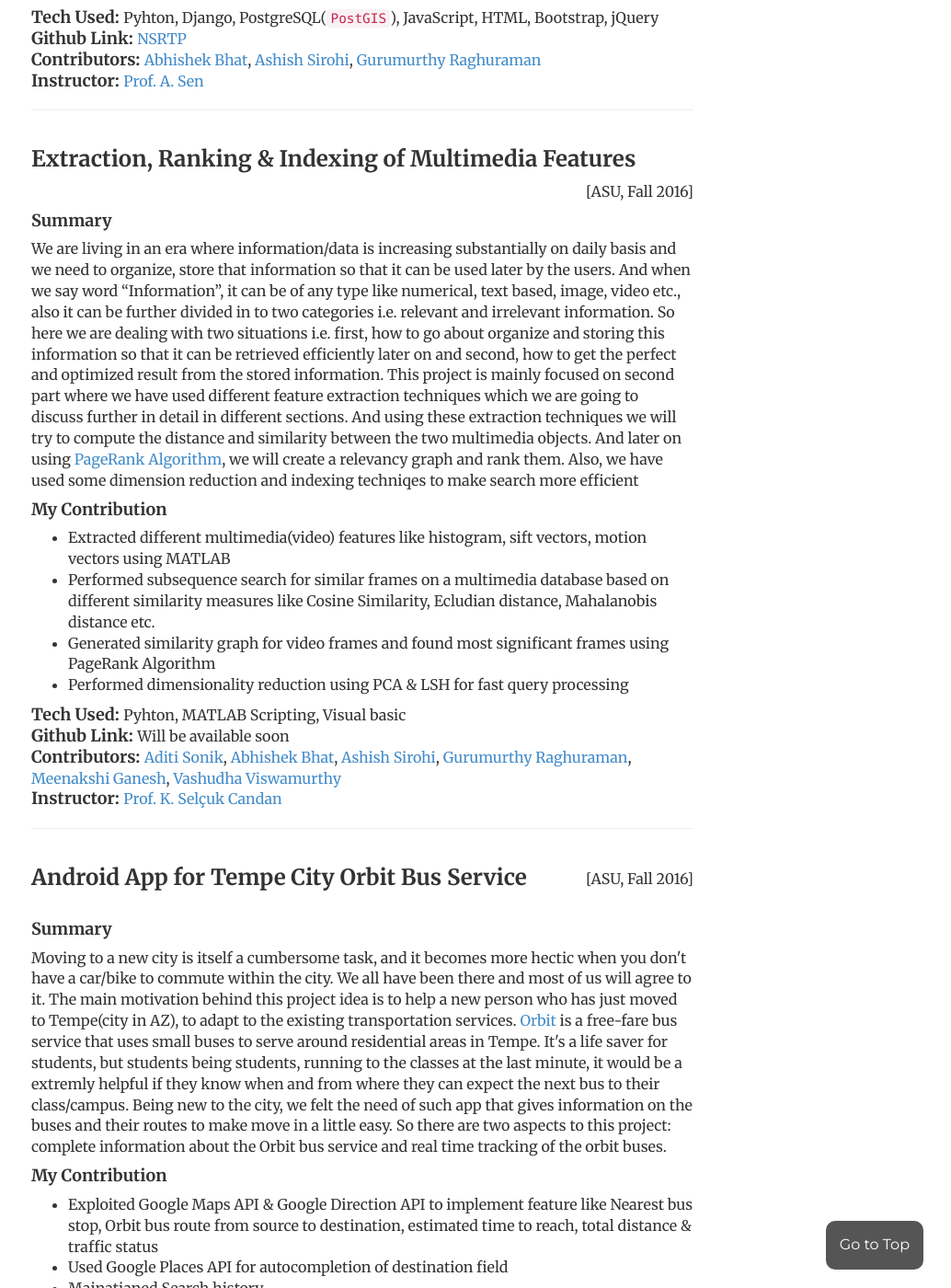
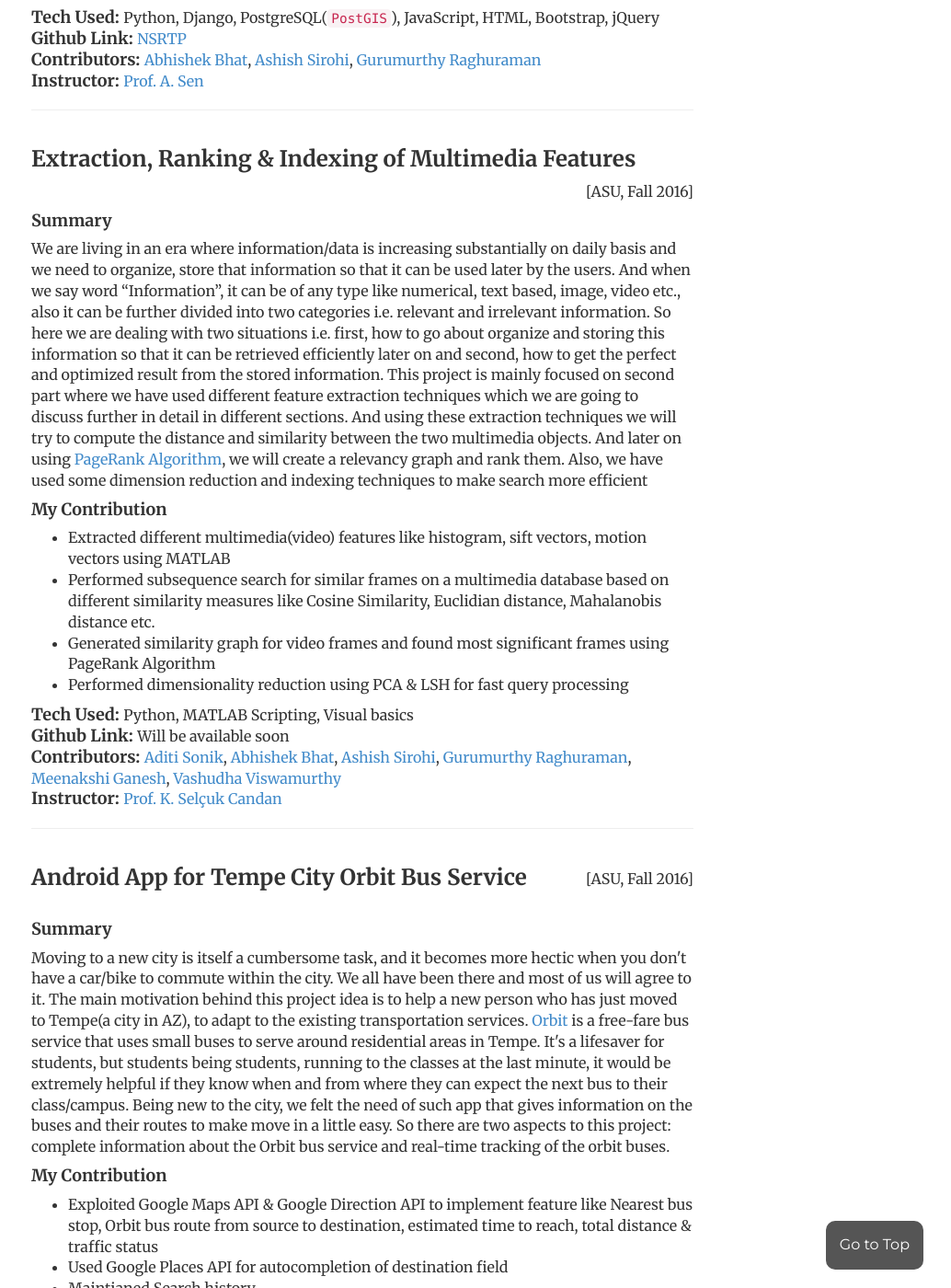
Before and after one commit to ashishsirohi/ashishsirohi.github.io, a Jekyll site: the page built from projects/index.html, in a window 1280 px wide and 1400 px high, scrolled down 1121 px. Shown: the whole window at 92% size, without its empty margins (246-1280 px from the left). Built offline with Jekyll 4.4.1, drawn with Linux system fonts in a browser that asks for light colours; some of the changed text lies outside the part shown.

Commit message:
Minor Changes

```diff
--- a/index.html
+++ b/index.html
@@ -15,8 +15,8 @@
 	<div itemscope itemtype="http://data-vocabulary.org/Person" class="col-sm-8">
 	<p >Hello there!<br><br>
 	My name is <b>Ashish</b> and it would be an understatement to say that I am a nerd.
-	<br><br>I belong to a generation that has been the part of the evolution of Computer Science world and have seen it growing like anything. I still remember the time when I came across a computer machine for the first time, it was in <b>sixth grade</b>. Then, I wasn't aware of the computational power of that hardware box but it was just a machine for me where I could draw funny <b>paintings</b> and play some <b>games</b>. But fast forward to now, I am just mesmerised by all the tech growing around and how I love to be a part of this growth.
-	<br><br>I love the fact that we can make a hardware do anything(in terms of computation) we want it to do by writitng few lines of awesome <b>code</b>. Some very handful compilers understand our code and generate some set of <b>0s</b> and <b>1s</b> from it for the hardware. And <b>voila</b>, our hardware does exactly what we asked for. Sounds like magic? (Nah?)<br><br>
+	<br><br>I belong to a generation that has been the part of the evolution of Computer Science world and have seen it growing like anything. I still remember the time when I came across a computer machine for the first time, it was in <b>sixth grade</b>. Then, I wasn't aware of the computational power of that hardware box but it was just a machine for me where I could draw funny <b>paintings</b> and play some <b>games</b>. But fast forward to now, I am just mesmerized by all the tech growing around and how I love to be a part of this growth.
+	<br><br>I love the fact that we can make a hardware do anything(in terms of computation) we want it to do by writing few lines of awesome <b>code</b>. Some very handful compilers understand our code and generate some set of <b>0s</b> and <b>1s</b> from it for the hardware. And <b>voila</b>, our hardware does exactly what we asked for. Sounds like magic? (Nah?)<br><br>
 	Well, I am a <b>Computer Science Graduate Student</b> at <b><a style="color:black; text-decoration:none" href="https://www.asu.edu" target="_blank">Arizona State University</a></b>. I write <b><code>code</code></b> to pay my bills.</p>
 	<p></p>
 	</div>
--- a/projects/index.html
+++ b/projects/index.html
@@ -86,7 +86,7 @@
           <li>Integration of differet modules, in and out testing and deployement of the web app on ASU server</li>
         </ul>
 
-        <h4 style="display:inline">Tech Used: </h4>Pyhton, Django, PostgreSQL(<code>PostGIS</code>), JavaScript, HTML, Bootstrap, jQuery</br>
+        <h4 style="display:inline">Tech Used: </h4>Python, Django, PostgreSQL(<code>PostGIS</code>), JavaScript, HTML, Bootstrap, jQuery</br>
 
         <h4 style="display:inline">Github Link: </h4><a target="_blank" href="https://github.com/ashishsirohi/NSRTP">NSRTP</a></br>
 
@@ -99,17 +99,17 @@
                 <div style="float: right">[ASU, Fall 2016]</div>
         </br></br>
         <h4>Summary</h4>
-        <p>We are living in an era where information/data is increasing substantially on daily basis and we need to organize, store that information so that it can be used later by the users. And when we say word “Information”, it can be of any type like numerical, text based, image, video etc., also it can be further divided in to two categories i.e. relevant and irrelevant information. So here we are dealing with two situations i.e. first, how to go about organize and storing this information so that it can be retrieved efficiently later on and second, how to get the perfect and optimized result from the stored information. This project is mainly focused on second part where we have used different feature extraction techniques which we are going to discuss further in detail in different sections. And using these extraction techniques we will try to compute the distance and similarity between the two multimedia objects. And later on using <a target="_blank" href="http://ilpubs.stanford.edu:8090/361/">PageRank Algorithm</a>, we will create a relevancy graph and rank them. Also, we have used some dimension reduction and indexing techniqes to make search more efficient</p>
+        <p>We are living in an era where information/data is increasing substantially on daily basis and we need to organize, store that information so that it can be used later by the users. And when we say word “Information”, it can be of any type like numerical, text based, image, video etc., also it can be further divided into two categories i.e. relevant and irrelevant information. So here we are dealing with two situations i.e. first, how to go about organize and storing this information so that it can be retrieved efficiently later on and second, how to get the perfect and optimized result from the stored information. This project is mainly focused on second part where we have used different feature extraction techniques which we are going to discuss further in detail in different sections. And using these extraction techniques we will try to compute the distance and similarity between the two multimedia objects. And later on using <a target="_blank" href="http://ilpubs.stanford.edu:8090/361/">PageRank Algorithm</a>, we will create a relevancy graph and rank them. Also, we have used some dimension reduction and indexing techniques to make search more efficient</p>
 
         <h4>My Contribution</h4>
         <ul>
           <li>Extracted different multimedia(video) features like histogram, sift vectors, motion vectors using MATLAB</li>
-          <li>Performed subsequence search for similar frames on a multimedia database based on different similarity measures like Cosine Similarity, Ecludian distance, Mahalanobis distance etc.</li>
+          <li>Performed subsequence search for similar frames on a multimedia database based on different similarity measures like Cosine Similarity, Euclidian distance, Mahalanobis distance etc.</li>
           <li>Generated similarity graph for video frames and found most significant frames using PageRank Algorithm</li>
           <li>Performed dimensionality reduction using PCA & LSH for fast query processing</li>
         </ul>
 
-        <h4 style="display:inline">Tech Used: </h4>Pyhton, MATLAB Scripting, Visual basic</br>
+        <h4 style="display:inline">Tech Used: </h4>Python, MATLAB Scripting, Visual basics</br>
 
         <h4 style="display:inline">Github Link: </h4>Will be available soon</br>
 
@@ -122,17 +122,17 @@
                 <div style="float: right">[ASU, Fall 2016]</div>
         </br></br>
         <h4>Summary</h4>
-        <p>Moving to a new city is itself a cumbersome task, and it becomes more hectic when you don't have a car/bike to commute within the city. We all have been there and most of us will agree to it. The main motivation behind this project idea is to help a new person who has just moved to Tempe(city in AZ), to adapt to the existing transportation services. <a target="_blank" href="http://www.tempe.gov/city-hall/public-works/transportation/bus/orbit">Orbit</a> is a free-fare bus service that uses small buses to serve around residential areas in Tempe. It's a life saver for students, but students being students, running to the classes at the last minute, it would be a extremly helpful if they know when and from where they can expect the next bus to their class/campus. Being new to the city, we felt the need of such app that gives information on the buses and their routes to make move in a little easy. So there are two aspects to this project: complete information about the Orbit bus service and real time tracking of the orbit buses.</p>
+        <p>Moving to a new city is itself a cumbersome task, and it becomes more hectic when you don't have a car/bike to commute within the city. We all have been there and most of us will agree to it. The main motivation behind this project idea is to help a new person who has just moved to Tempe(a city in AZ), to adapt to the existing transportation services. <a target="_blank" href="http://www.tempe.gov/city-hall/public-works/transportation/bus/orbit">Orbit</a> is a free-fare bus service that uses small buses to serve around residential areas in Tempe. It's a lifesaver for students, but students being students, running to the classes at the last minute, it would be extremely helpful if they know when and from where they can expect the next bus to their class/campus. Being new to the city, we felt the need of such app that gives information on the buses and their routes to make move in a little easy. So there are two aspects to this project: complete information about the Orbit bus service and real-time tracking of the orbit buses.</p>
         <h4>My Contribution</h4>
         <ul>
           <li>Exploited Google Maps API & Google Direction API to implement feature like Nearest bus stop, Orbit bus route from source to destination, estimated time to reach, total distance & traffic status</li>
           <li>Used Google Places API for autocompletion of destination field</li>
-          <li>Mainatianed Search history</li>
+          <li>Maintianed Search history</li>
           <li>Developed different UIs for users and drivers with login/signup feature
           <li>Maintained a centralized database for bus full & change route status (controlled by driver)</li>
         </ul>
 
-        <h4 style="display:inline">Future Work: </h4>Implemetation of second aspect i.e. real time tracking of the bus, for that Driver's app is ready, will be working on creating a server in middle to handle the location data for live tracking.</br>
+        <h4 style="display:inline">Future Work: </h4>Implementation of the second aspect i.e. real time tracking of the bus, for that Driver's app is ready, will be working on creating a server in middle to handle the location data for live tracking.</br>
 
         <h4 style="display:inline">Tech Used: </h4>Java, Android Studio, Google Map, Direction & Places API, Firebase Database</br>
 
@@ -256,7 +256,7 @@
         <p>This project was a part of "Full Stack Foundation" course on Udacity.</p>
         <h4>My Contribution</h4>
         <ul>
-          <li>Built a web server in python to handle multiple GEt and POST requests with CRUD functionality</li>
+          <li>Built a web server in Python to handle multiple GET and POST requests with CRUD functionality</li>
           <li>Developed a web app using Flask framework</li>
           <li>User could add, update and delete restaurants, menu items etc in the web app</li>
         </ul>
```
Also changed, not shown: other parts of projects/index.html (+8 -8 lines), 1 other file.
